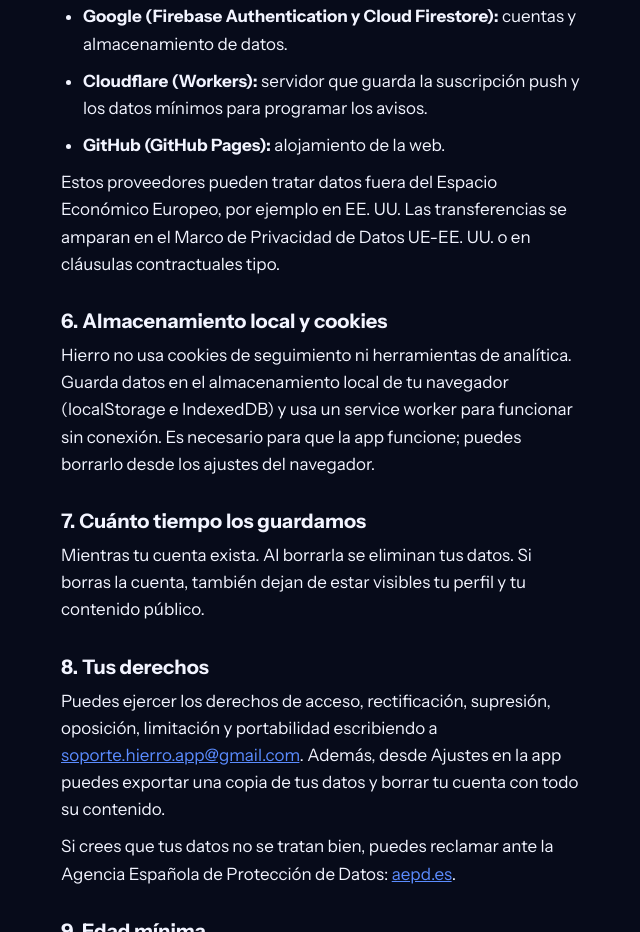
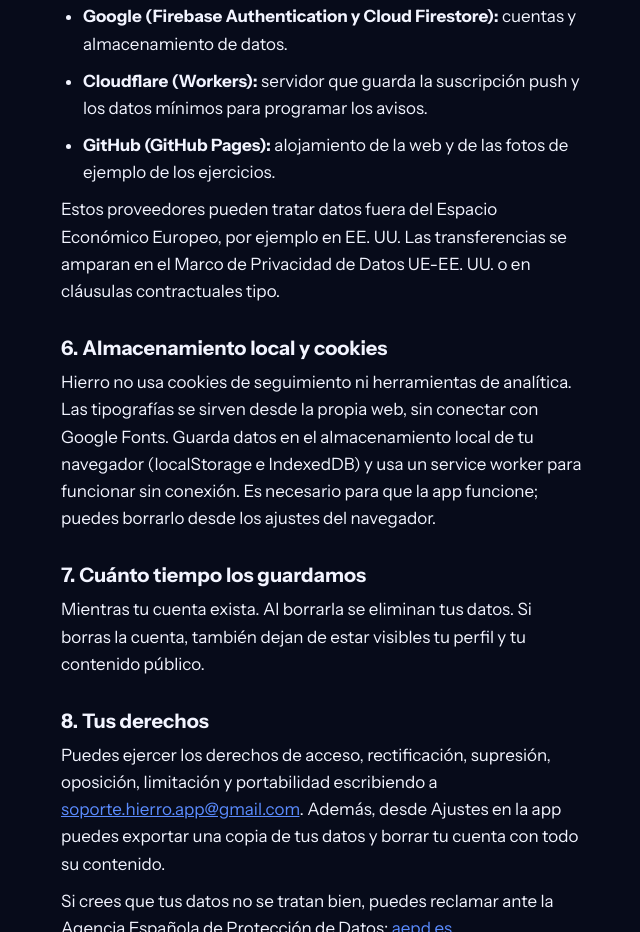
Before and after one commit to guillemarmu/hierro, a plain HTML site: page privacidad.html in a window 1280 px wide. Shown: the part 2331-3263 px from the top of the page, without its empty margins (317-957 px from the left). Drawn offline with Linux system fonts and the light colour scheme.

Commit message:
Privacidad: fuentes locales y fotos de ejercicios

```diff
--- a/privacidad.html
+++ b/privacidad.html
@@ -93,12 +93,12 @@ footer.pie a{display:inline-block;padding:12px 8px 12px 0;min-height:44px}
 <ul>
 <li><strong>Google (Firebase Authentication y Cloud Firestore):</strong> cuentas y almacenamiento de datos.</li>
 <li><strong>Cloudflare (Workers):</strong> servidor que guarda la suscripción push y los datos mínimos para programar los avisos.</li>
-<li><strong>GitHub (GitHub Pages):</strong> alojamiento de la web.</li>
+<li><strong>GitHub (GitHub Pages):</strong> alojamiento de la web y de las fotos de ejemplo de los ejercicios.</li>
 </ul>
 <p>Estos proveedores pueden tratar datos fuera del Espacio Económico Europeo, por ejemplo en EE. UU. Las transferencias se amparan en el Marco de Privacidad de Datos UE-EE. UU. o en cláusulas contractuales tipo.</p>
 
 <h2 id="local">6. Almacenamiento local y cookies</h2>
-<p>Hierro no usa cookies de seguimiento ni herramientas de analítica. Guarda datos en el almacenamiento local de tu navegador (localStorage e IndexedDB) y usa un service worker para funcionar sin conexión. Es necesario para que la app funcione; puedes borrarlo desde los ajustes del navegador.</p>
+<p>Hierro no usa cookies de seguimiento ni herramientas de analítica. Las tipografías se sirven desde la propia web, sin conectar con Google Fonts. Guarda datos en el almacenamiento local de tu navegador (localStorage e IndexedDB) y usa un service worker para funcionar sin conexión. Es necesario para que la app funcione; puedes borrarlo desde los ajustes del navegador.</p>
 
 <h2 id="conservacion">7. Cuánto tiempo los guardamos</h2>
 <p>Mientras tu cuenta exista. Al borrarla se eliminan tus datos. Si borras la cuenta, también dejan de estar visibles tu perfil y tu contenido público.</p>
```
